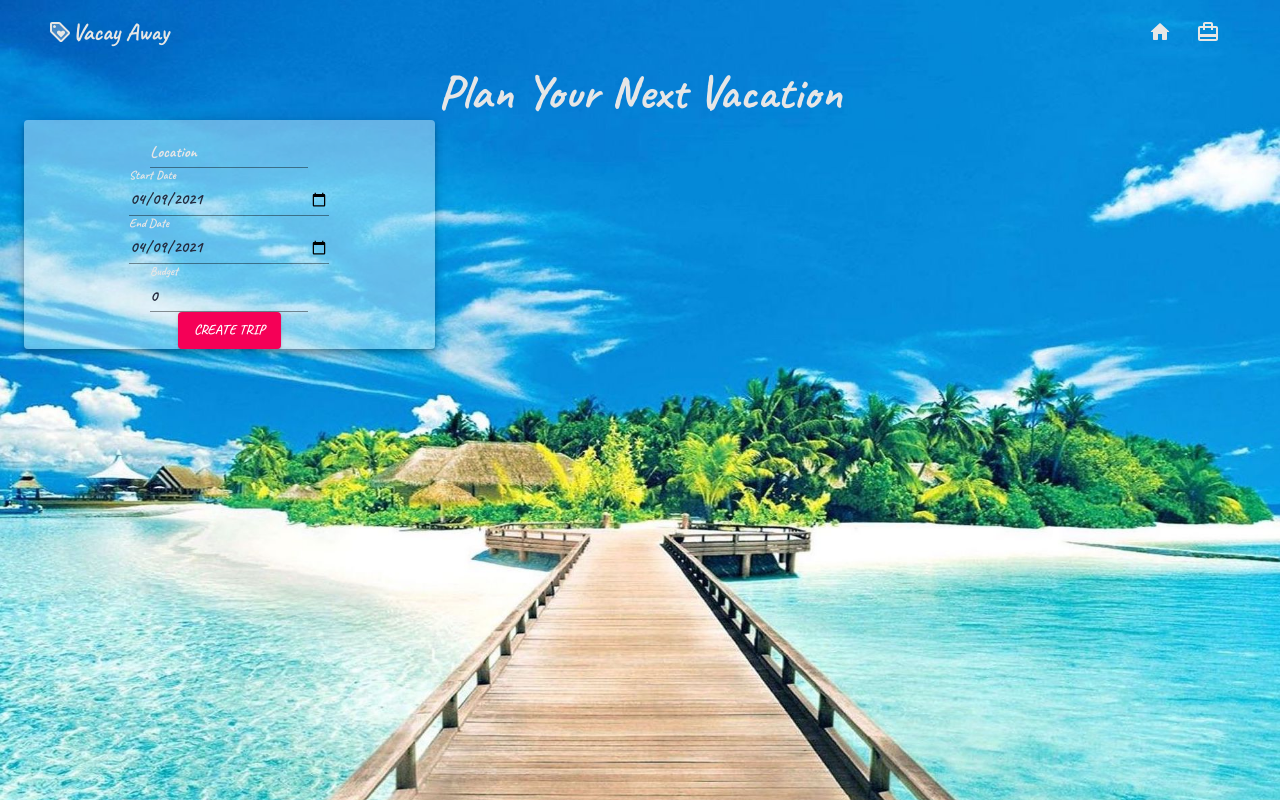
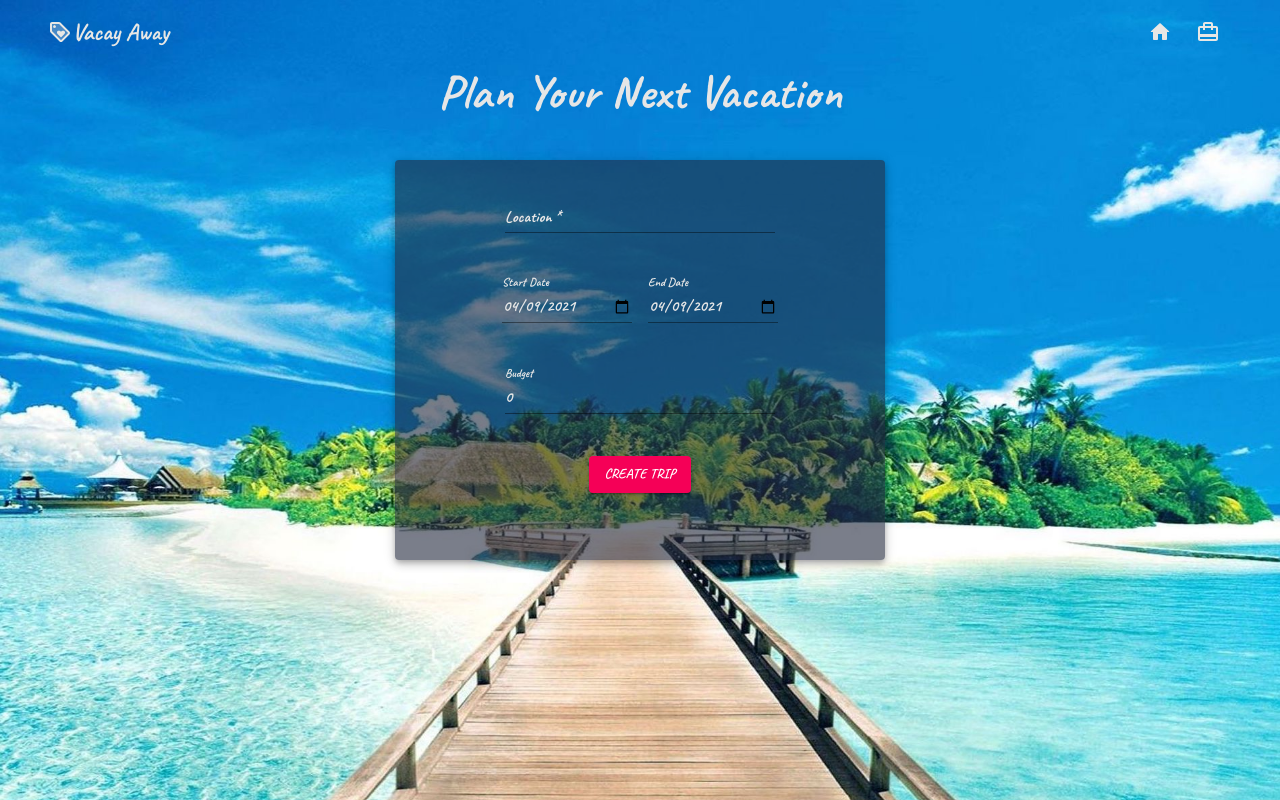
Before and after one commit to kotomino/vacay-away-frontend, a React (Create React App) app: page /vacations/new in a window 1280 px wide. Built offline with nearby package versions, Linux system fonts and the light colour scheme; no server answers; a web font is replaced by a local one.

Commit message:
Material UI styling added

```diff
--- a/src/components/vacations/VacationForm.js
+++ b/src/components/vacations/VacationForm.js
@@ -5,16 +5,25 @@ import { addVacation } from '../../actions/vacations';
 
 const useStyles = makeStyles((theme) => ({
   container: {
+    backgroundColor: fade("#22293D", 0.6),
+  },
+  textField: {
+    width: 270,
+  },
+  dateField: {
+    marginLeft: theme.spacing(1),
+    marginRight: theme.spacing(1),
+    width: 130,
+  },
+  form: {
     display: 'flex',
     flexWrap: 'wrap',
+    margin: 15,
+    padding: 10,
+    height: 350,
   },
-  textField: {
-    marginLeft: theme.spacing(1),
-    marginRight: theme.spacing(1),
-    width: 200,
-  },
-  form: {
-    backgroundColor: fade("#F0FFFF", 0.4)
+  input: {
+    color: '#e6e6e6'
   }
 }));
 
@@ -68,18 +77,34 @@ function VacationForm({ history, addVacation }) {
 
   return (
     <Container>
+      <Grid
+        container
+        spacing={5}
+        direction="column"
+        alignItems="center"
+        justify="center"
+        >
+        <Grid item xs={12} >
+          <Typography variant="h3" align="center" color="textSecondary" >
+            Plan Your Next Vacation
+          </Typography>
+        </Grid>
+        <Grid item xs={12} sm={10} md={7} lg={5} >
+          <Card container className={classes.container} elevation={5} md={6} >
+            <form className={classes.form} onSubmit={handleSubmit} >
               <Grid container >
-        <Grid item xs={12}>
-          <Typography variant="h3" align="center" color="textSecondary" >Plan Your Next Vacation</Typography>
-        </Grid>
-
-        <Grid item xs={4} sm={4}>
-          <Card container className={classes.form} elevation={5} md={6} >
-            <Container>
-             <Grid container >
-            <form className={classes.container} onSubmit={handleSubmit} >
                 <Grid item xs={12} align="center">
-                <TextField label="Location" id="location" name="location" value={location} onInput={handleChange} />
+                  <TextField
+                  required
+                  label="Location"
+                  id="location"
+                  name="location"
+                  value={location}
+                  className={classes.textField}
+                  InputProps={{
+                    className: classes.input
+                  }}
+                  onInput={handleChange} />
                 </Grid>
                 <Grid item xs={12} align="center">
                   <TextField
@@ -88,8 +113,27 @@ function VacationForm({ history, addVacation }) {
                     type="date"
                     name="start_date"
                     defaultValue={start_date}
-                  className={classes.textField}
+                    className={classes.dateField}
                     onChange={handleChange}
+                    InputProps={{
+                      className: classes.input
+                    }}
+                    InputLabelProps={{
+                      shrink: true,
+                    }}
+                  />
+
+                  <TextField
+                    id="end_date"
+                    label="End Date"
+                    type="date"
+                    name="end_date"
+                    defaultValue={end_date}
+                    className={classes.dateField}
+                    onChange={handleChange}
+                    InputProps={{
+                      className: classes.input
+                    }}
                     InputLabelProps={{
                       shrink: true,
                     }}
@@ -97,30 +141,29 @@ function VacationForm({ history, addVacation }) {
                 </Grid>
                 <Grid item xs={12} align="center">
                   <TextField
-                  id="end_date"
-                  label="End Date"
-                  type="date"
-                  name="end_date"
-                  defaultValue={end_date}
+                  type="number"
+                  id="budget"
+                  label="Budget"
                   className={classes.textField}
-                  onChange={handleChange}
-                  InputLabelProps={{
-                    shrink: true,
+                  InputProps={{
+                    className: classes.input
                   }}
-                />
+                  name="budget"
+                  value={budget}
+                  onInput={handleChange} />
                 </Grid>
                 <Grid item xs={12} align="center">
-                <TextField type="number" id="budget" label="Budget" name="budget" value={budget} onInput={handleChange} />
+                  <Button
+                    variant="contained"
+                    color="secondary"
+                    type="submit"
+                    >Create Trip
+                  </Button>
                 </Grid>
-              <Grid item xs={12} align="center">
-                <Button variant="contained" color="secondary" type="submit" >Create Trip</Button>
               </Grid>
             </form>
-            </Grid>
-            </Container>
           </Card>
         </Grid>
-
       </Grid>
     </Container>
   )
```
Lines whose indentation alone changed are shown as unchanged.
